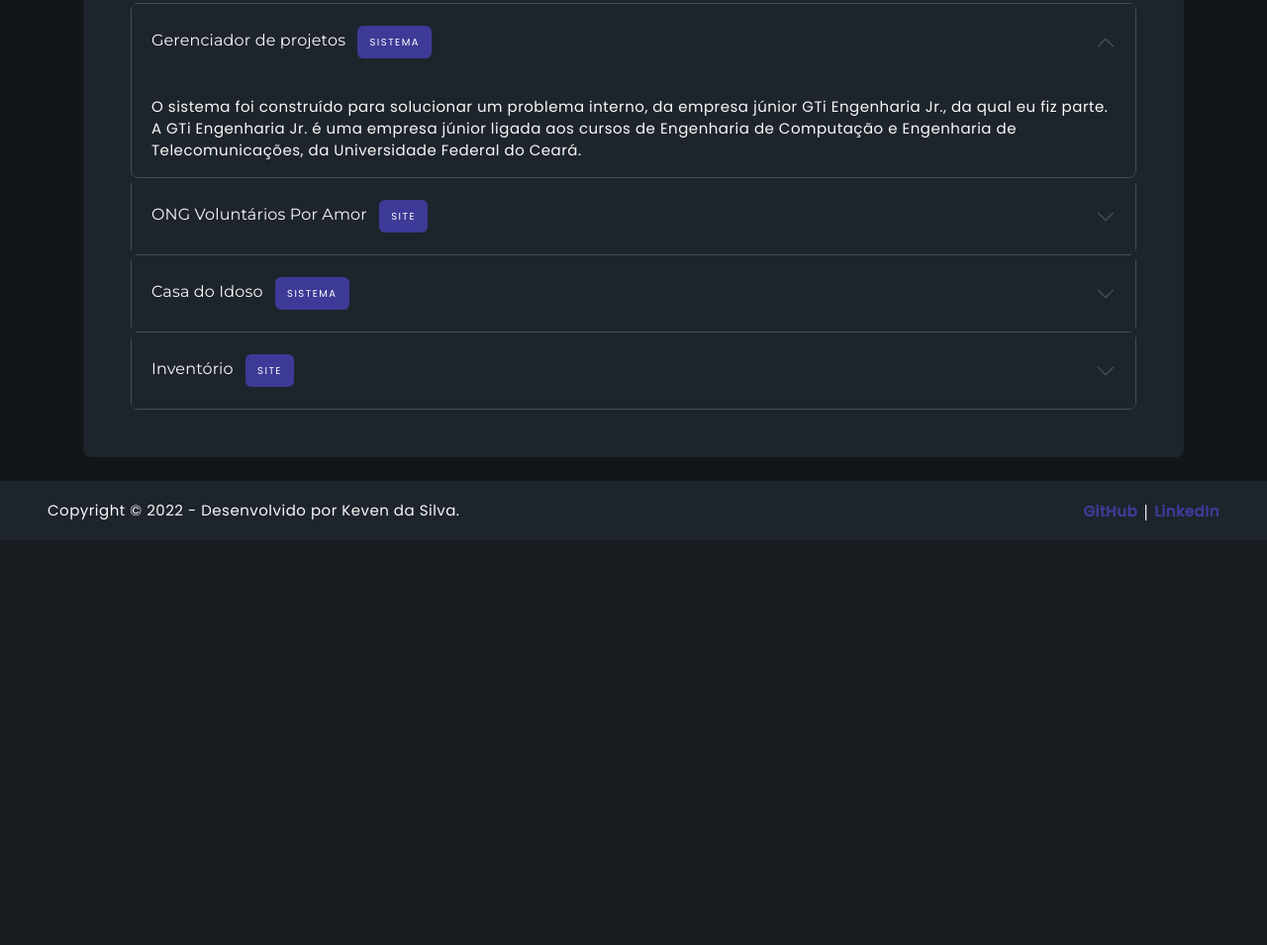
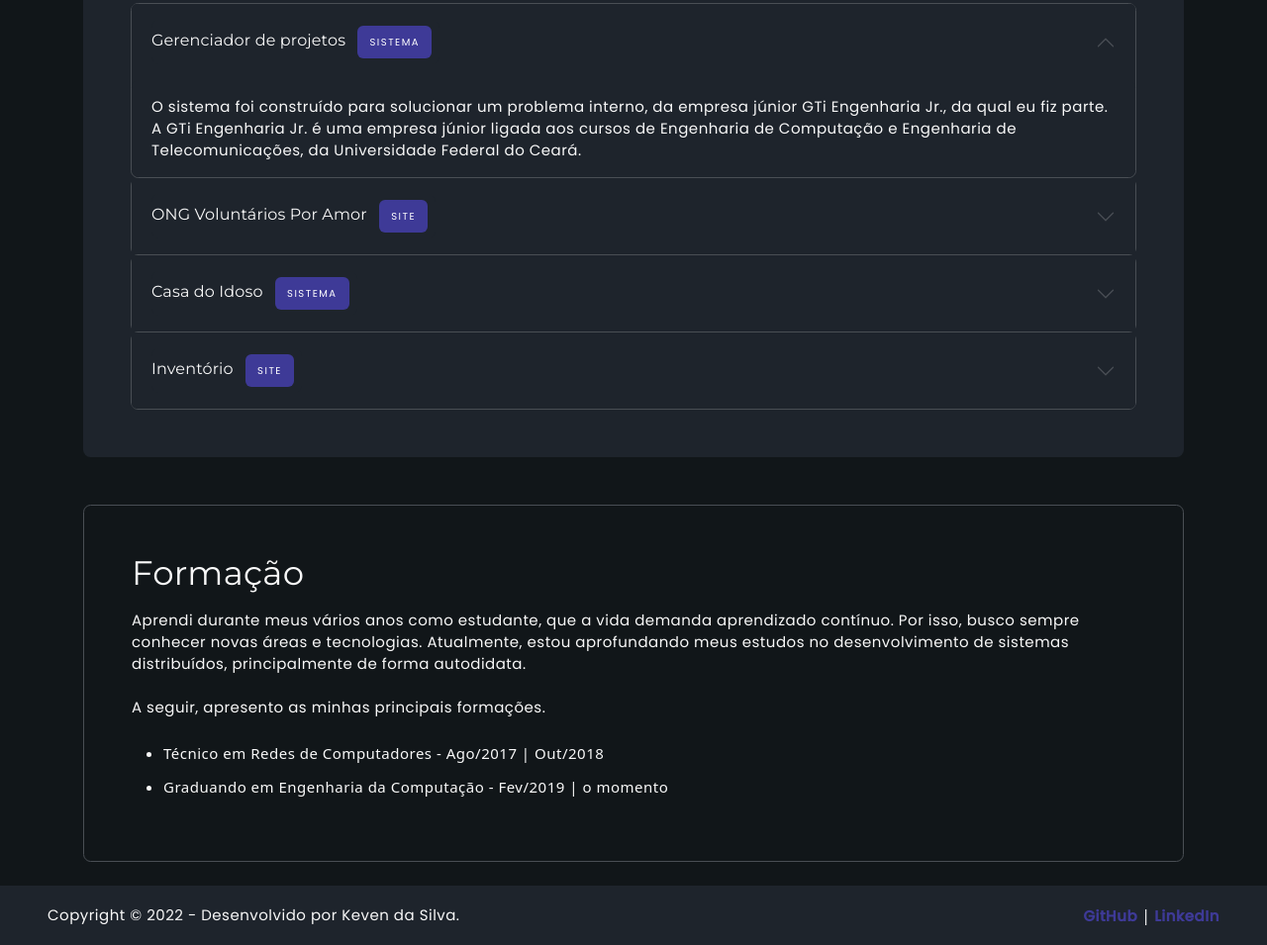
Before and after one commit to kevendasilva/portfolio, a plain HTML site: page index.html in a window 1280 px wide. Shown: the part 1272-2227 px from the top of the page at 99% size. Before the commit the page ends 1818 px from the top, so only its background shows below. Drawn offline with nearby package versions, Linux system fonts and the light colour scheme; files whose address does not match are found by name.

Commit message:
courses section

```diff
--- a/assets/stylesheets/index.css
+++ b/assets/stylesheets/index.css
@@ -40,3 +40,14 @@
   margin: 6px 0;
   padding: 9px 12px;
 }
+
+/* Formação - Seções */
+
+#formacao .row div {
+  border: 1px solid var(--abbey);
+  border-radius: 7.6px;
+}
+
+.course {
+  margin-bottom: 12px !important;
+}
--- a/index.html
+++ b/index.html
@@ -167,6 +167,34 @@
       </div>
     </div>
 
+    <div id="formacao" class="container px-5">
+      <div class="row px-lg-5 py-lg-4 p-md-0 mt-lg-0 mt-5">
+        <div class="col-lg-12 p-5" style="color: var(--white)">
+          <p class="h4 montserrat mb-3">Formação</p>
+          <p class="body-1 poppins mb-4">
+            Aprendi durante meus vários anos como estudante, que a vida demanda aprendizado contínuo.
+            Por isso, busco sempre conhecer novas áreas e tecnologias. Atualmente, estou aprofundando
+            meus estudos no desenvolvimento de sistemas distribuídos, principalmente de forma autodidata.<br>
+
+            <br>
+
+            A seguir, apresento as minhas principais formações.
+          </p>
+
+          <ul class="courses body-1" style="color: var(--white)">
+            <li class="course">
+              Técnico em Redes de Computadores -
+              Ago/2017 | Out/2018
+            </li>
+            <li class="course">
+              Graduando em Engenharia da Computação -
+              Fev/2019 | o momento
+            </li>
+          </ul>
+        </div>
+      </div>
+    </div>
+
     <footer class="justify-content-between px-5">
       <div class="description body-1 poppins">
         Copyright © 2022 - Desenvolvido por Keven da Silva.
```
